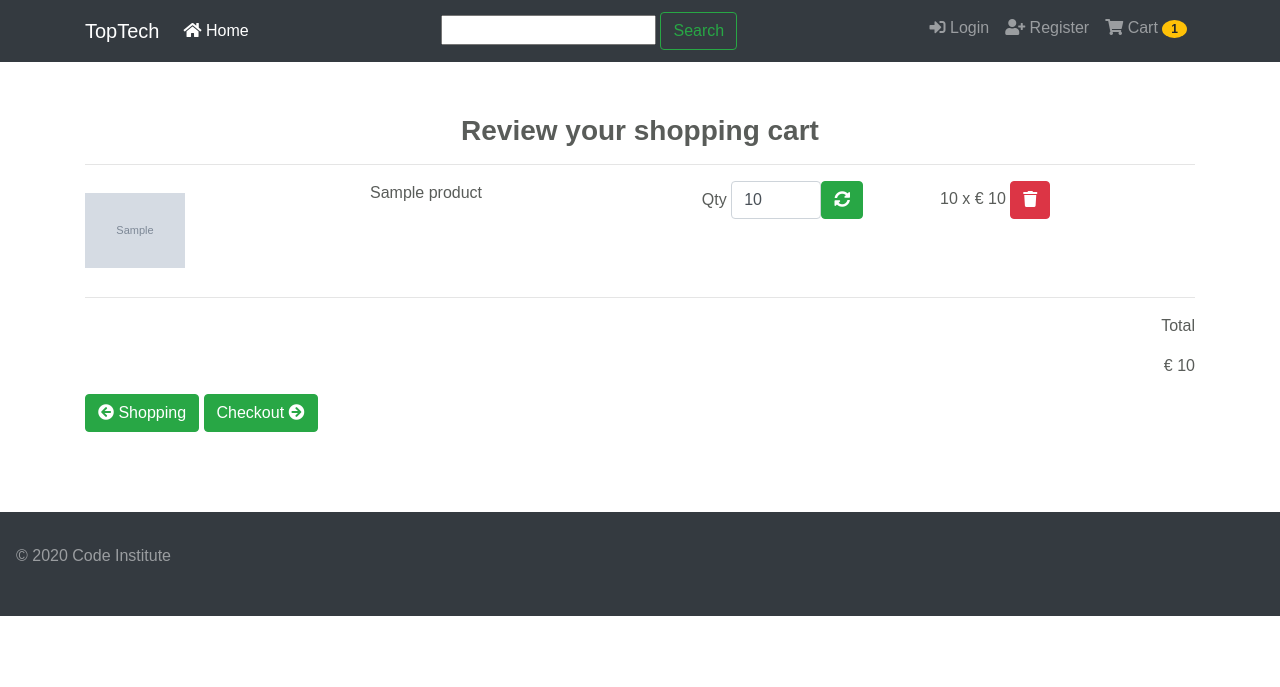
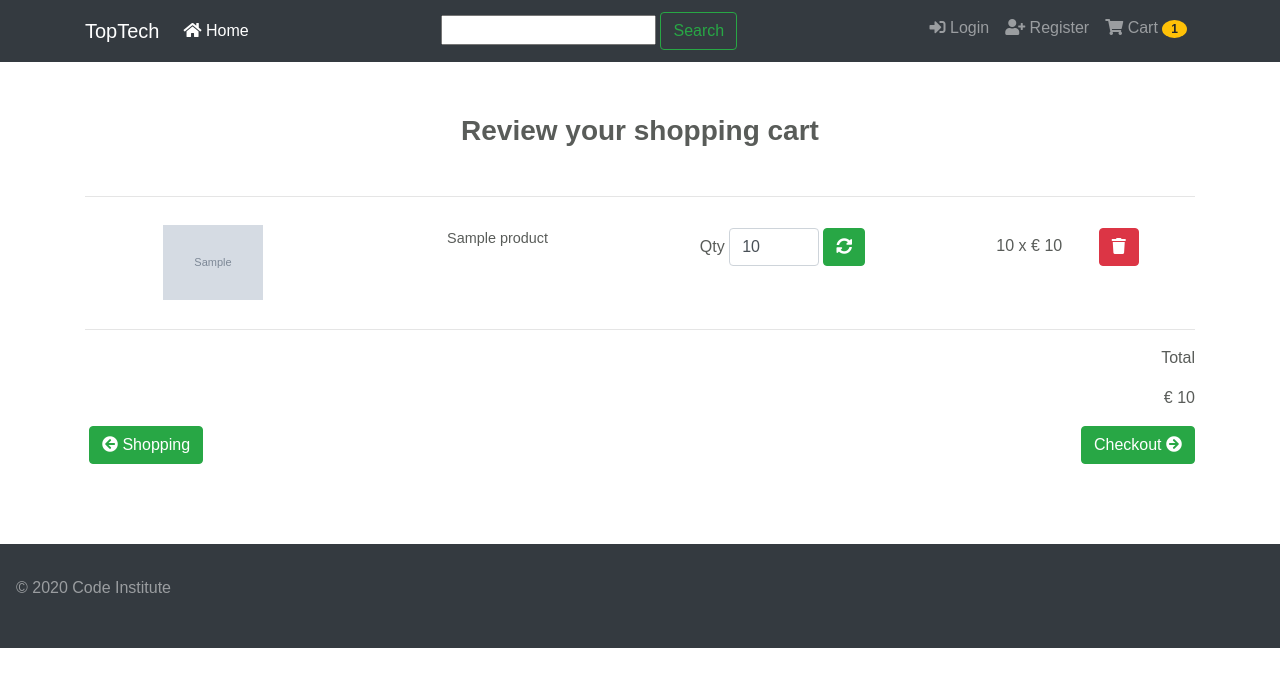
Before and after one commit to adrian80z/e-commerce, a Django app: template cart/templates/cart.html in a window 1280 px wide. Shown: the top 687 px of the page. Run offline with Django 3.2, Linux system fonts and the light colour scheme; the template is opened without the code that fills it: most values are stand-ins (such as "Sample title", 1, 10 or a date in 2020); grey boxes marked "Sample" are stand-in pictures; some libraries are stand-ins or nearby versions.

Commit message:
cart page styling

```diff
--- a/static/css/styles.css
+++ b/static/css/styles.css
@@ -2,7 +2,12 @@ body {
   font-family: Arial;
   padding-top: 50px;
   color: #595c59;
+  height: 100%;
 }
+
+/* .main {
+  min-height: calc(100vh - 154px);
+} */
 
 h1 {
   font-size: 1.75rem;
@@ -25,8 +30,9 @@ a:hover {
 footer {
   background-color: #343a40;
   padding: 2rem 1rem;
+  color: rgba(255, 255, 255, 0.5);
   margin-top: 5rem;
-  color: rgba(255, 255, 255, 0.5);
+  width: 100%;
 }
 
 /* homepage */
@@ -43,6 +49,8 @@ footer {
 .container-fluid {
   color: #fff;
   text-shadow: 1px 1px 2px #000;
+  position: absolute;
+  bottom: 4rem;
 }
 
 .container-fluid h2 {
@@ -121,9 +129,45 @@ footer {
   margin-top: 2.5rem;
 }
 
-.icon-bar {
+/* cart page */
+.cart {
+  padding: 0.5rem 0;
+  width: 50%;
+}
+
+.empty-cart {
+  padding-top: 5rem;
+  font-size: 6rem;
+}
+
+.btn-danger {
+  margin-left: 2rem;
+}
+
+.btn-success {
+  margin-left: 4px;
+}
+
+.cart-bottom {
+  margin-bottom: 3rem;
+}
+
+.right {
+  float: right;
+}
+
+.align {
+  padding-top: 15px;
+  text-align: center;
+}
+
+.product-description {
+  font-size: 0.9rem;
+}
+
+/* .icon-bar {
   background-color: #fff;
-}
+} */
 
 .badge {
   padding-left: 9px;
@@ -142,6 +186,7 @@ footer {
   background-repeat: no-repeat;
   width: 100px;
   height: 100px;
+  margin: auto auto;
 }
 
 caption p {
```
